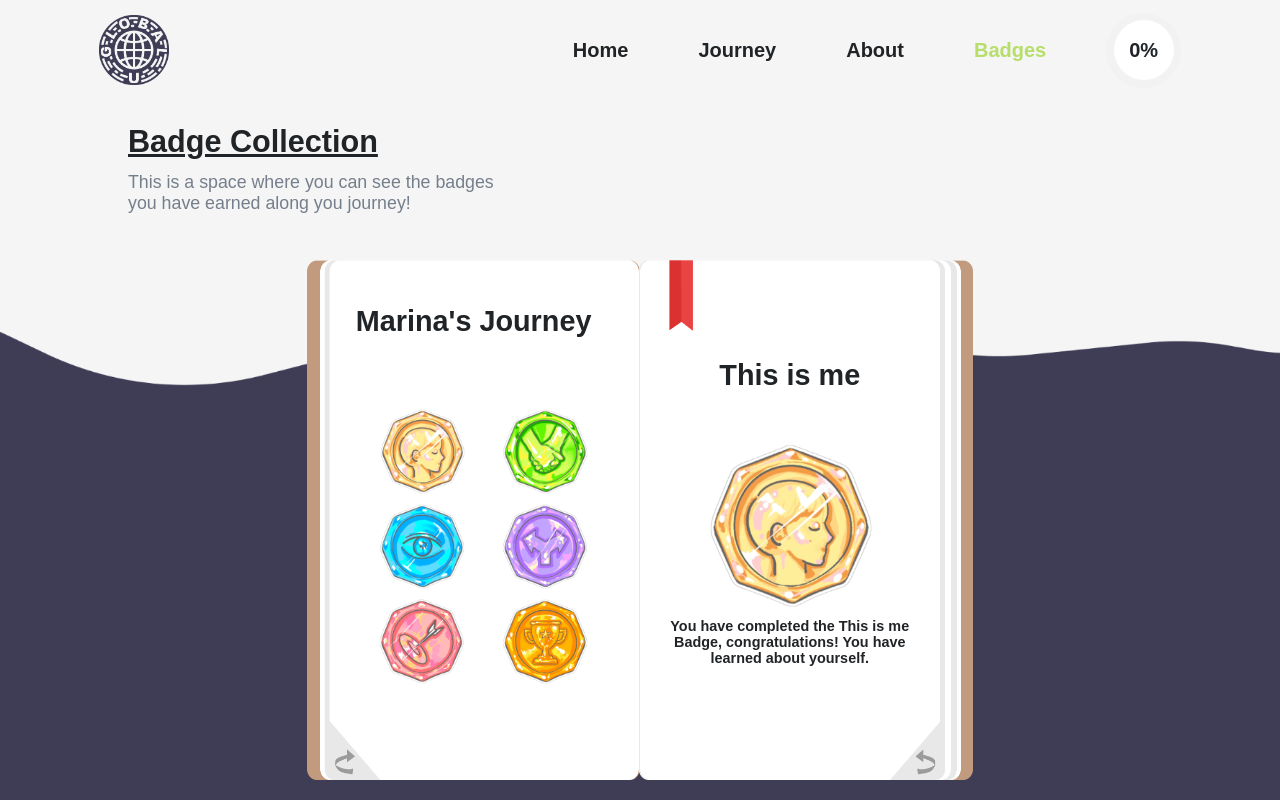
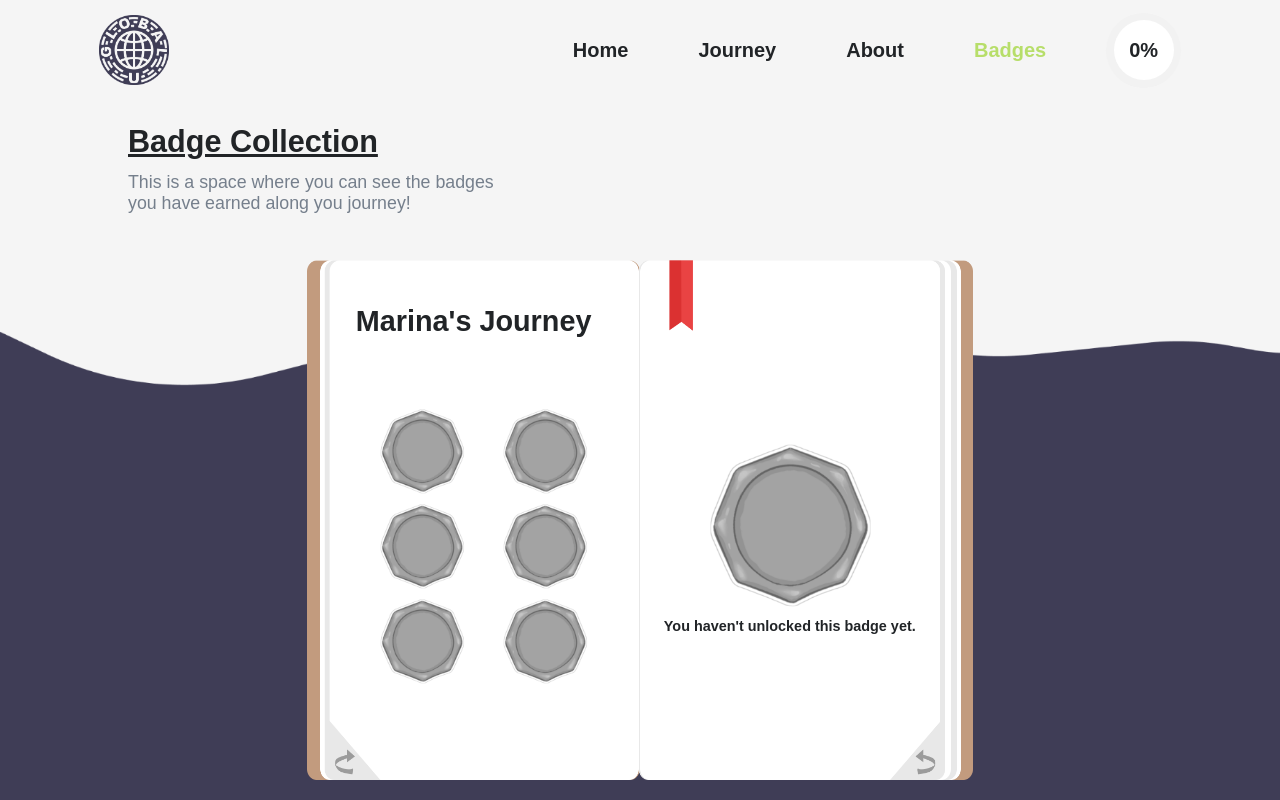
Before and after one commit to titouandeschanels/GlobalCitizenship, a React (Create React App) app in the folder gccapp/: page /badges in a window 1280 px wide. Both pictures are taken after a click on the element 787 px from the left and 748 px from the top of the page. Shown: the top 800 px of the page. Built offline with nearby package versions, Linux system fonts and the light colour scheme.

Commit message:
connected badge collection to submissions

```diff
--- a/gccapp/src/components/badgesBook/index.tsx
+++ b/gccapp/src/components/badgesBook/index.tsx
@@ -1,4 +1,4 @@
-import { useState } from 'react';
+import { useEffect, useState } from 'react';
 import { BookContainer, BookClosedImage, BookClosedButton, BookClosedTitle, BookOpenImage, BookOpenTitle, BookOpenContainerLeft, BookOpenLine, BookOpenButton, BookOpenContainerRight, BookOpenBadgeTitle, BookOpenBadgeDescription, BookOpenBadgeImage } from './elements';
 import BadgeModule1 from '../../assets/badges/badge-module1.png';
 import BadgeModule2 from '../../assets/badges/badge-module2.png';
@@ -6,6 +6,7 @@ import BadgeModule3 from '../../assets/badges/badge-module3.png';
 import BadgeModule4 from '../../assets/badges/badge-module4.png';
 import BadgeModule5 from '../../assets/badges/badge-module5.png';
 import BadgeModule6 from '../../assets/badges/badge-module6.png';
+import EmptyBadge from '../../assets/badges/empty-badge.png';
 
 const BadgesBook = () => {
     const [bookOpen, setBookOpen] = useState(false);
@@ -43,9 +44,26 @@ const BadgesBook = () => {
         }
     ]);
 
-    const [cuurentBadge, setCurrentBadge] = useState(0);
+    const [currentBadge, setCurrentBadge] = useState(0);
+    const [fileUploads, setFileUploads] = useState(localStorage.getItem('fileUploads') || '0');
 
+    useEffect(() => {
+        if (!localStorage.getItem('fileUploads')) {
+            localStorage.setItem('fileUploads', '0');
+        }
 
+        const handleStorageChange = () => {
+            setFileUploads(localStorage.getItem('fileUploads') || '0');
+        };
+
+        window.addEventListener('storage', handleStorageChange);
+
+        return () => {
+            window.removeEventListener('storage', handleStorageChange);
+        };
+    }, []);
+
+    const parsedFileUploads = fileUploads ? JSON.parse(fileUploads) : [];
 
     return (
         <BookContainer>
@@ -58,37 +76,37 @@ const BadgesBook = () => {
                     <BookOpenContainerLeft>
                         <BookOpenLine>
                             <BookOpenButton onClick={() => setCurrentBadge(0)}>
-                                <img src={BadgeModule1} alt="Badge Module 1" />
+                                <img src={parsedFileUploads[0]?.uploaded ? BadgeModule1 : EmptyBadge} alt="Badge Module 1" />
                             </BookOpenButton>
                             <BookOpenButton onClick={() => setCurrentBadge(1)}>
-                                <img src={BadgeModule2} alt="Badge Module 2" />
+                                <img src={parsedFileUploads[1]?.uploaded ? BadgeModule2 : EmptyBadge} alt="Badge Module 2" />
                             </BookOpenButton>
                         </BookOpenLine>
                         <BookOpenLine>
                             <BookOpenButton onClick={() => setCurrentBadge(2)}>
-                                <img src={BadgeModule3} alt="Badge Module 3" />
+                                <img src={parsedFileUploads[2]?.uploaded ? BadgeModule3 : EmptyBadge} alt="Badge Module 3" />
                             </BookOpenButton>
                             <BookOpenButton onClick={() => setCurrentBadge(3)}>
-                                <img src={BadgeModule4} alt="Badge Module 4" />
+                                <img src={parsedFileUploads[3]?.uploaded ? BadgeModule4 : EmptyBadge} alt="Badge Module 4" />
                             </BookOpenButton>
                         </BookOpenLine>
                         <BookOpenLine>
                             <BookOpenButton onClick={() => setCurrentBadge(4)}>
-                                <img src={BadgeModule5} alt="Badge Module 5" />
+                                <img src={parsedFileUploads[4]?.uploaded ? BadgeModule5 : EmptyBadge} alt="Badge Module 5" />
                             </BookOpenButton>
                             <BookOpenButton onClick={() => setCurrentBadge(5)}>
-                                <img src={BadgeModule6} alt="Badge Module 6" />
+                                <img src={parsedFileUploads[5]?.uploaded ? BadgeModule6 : EmptyBadge} alt="Badge Module 6" />
                             </BookOpenButton>
                         </BookOpenLine>
                     </BookOpenContainerLeft>
 
                     <BookOpenContainerRight>
                         <BookOpenBadgeTitle>
-                            {badges[cuurentBadge].title}
+                            {parsedFileUploads[currentBadge]?.uploaded ? badges[currentBadge].title : ""}
                         </BookOpenBadgeTitle>
-                        <BookOpenBadgeImage src={badges[cuurentBadge].badge} alt="Badge" />
+                        <BookOpenBadgeImage src={parsedFileUploads[currentBadge]?.uploaded ? badges[currentBadge].badge : EmptyBadge} alt="Badge" />
                         <BookOpenBadgeDescription>
-                            {badges[cuurentBadge].description}
+                            {parsedFileUploads[currentBadge]?.uploaded ? badges[currentBadge].description : "You haven't unlocked this badge yet."}
                         </BookOpenBadgeDescription>
                     </BookOpenContainerRight>
 
@@ -96,7 +114,7 @@ const BadgesBook = () => {
             ) : (
                 <BookClosedImage>
                     <BookClosedTitle>
-                        <span dangerouslySetInnerHTML={{ __html: "Emma's<br/>Global Citizenship<br/>Journey" }} />
+                        <span dangerouslySetInnerHTML={{ __html: "Marina's<br/>Global Citizenship<br/>Journey" }} />
                     </BookClosedTitle>
                     <BookClosedButton onClick={() => setBookOpen(true)} />
                 </BookClosedImage>
--- a/gccapp/src/components/journey/index.tsx
+++ b/gccapp/src/components/journey/index.tsx
@@ -17,8 +17,8 @@ import React from "react";
 import Navigation from "../navigation";
 import { ReactComponent as TrophyIcon } from "../../assets/icons/trophy-icon.svg";
 import { ReactComponent as TisismeIcon } from "../../assets/icons/speechbubble-thisisme-icon.svg";
-import {ReactComponent as TrophyLockIcon} from "../../assets/icons/trophy-lock-icon.svg"
-import {useLevelStore} from "../../position_store";
+import { ReactComponent as TrophyLockIcon } from "../../assets/icons/trophy-lock-icon.svg"
+import { useLevelStore } from "../../position_store";
 
 
 interface JourneyComponentProps {
@@ -47,36 +47,31 @@ const idgitem: StepItem[] = [
         id: 2,
         mode: "IDG",
         title: "2. Me and my circles",
-        description: " ",
-        image: TisismeIcon, //example image
+        description: "This module is not yet available.",
     },
     {
         id: 3,
         mode: "IDG",
         title: "3. The influence of perceptions",
-        description: " ",
-        image: TisismeIcon,
+        description: "This module is not yet available.",
     },
     {
         id: 4,
         mode: "IDG",
         title: "4. Dilemmas",
-        description: " ",
-        image: TisismeIcon,
+        description: "This module is not yet available.",
     },
     {
         id: 5,
         mode: "IDG",
         title: "5. Challenge and Goal Setting",
-        description: " ",
-        image: TisismeIcon,
+        description: "This module is not yet available.",
     },
     {
         id: 6,
         mode: "IDG",
         title: "6. Value-based Challenge Creation",
-        description: " ",
-        image: TisismeIcon,
+        description: "This module is not yet available.",
     },
 ];
 const sdgitem: StepItem[] = [
@@ -85,35 +80,30 @@ const sdgitem: StepItem[] = [
         mode: "SDG",
         title: "",
         description: " ",
-        image: TisismeIcon,
     },
     {
         id: 8,
         mode: "SDG",
         title: "",
         description: "",
-        image: TisismeIcon,
     },
     {
         id: 9,
         mode: "SDG",
         title: "",
         description: " ",
-        image: TisismeIcon,
     },
     {
         id: 10,
         mode: "SDG",
         title: "",
         description: "",
-        image: TisismeIcon,
     },
     {
         id: 11,
         mode: "SDG",
         title: "",
         description: "",
-        image: TisismeIcon,
     },
 ];
 const Journeylayout: React.FC<JourneyComponentProps> = () => {
@@ -136,6 +126,7 @@ const Journeylayout: React.FC<JourneyComponentProps> = () => {
                         {idgitem.map((item: StepItem) => {
                             return (
                                 <StepBox
+                                    key={item.id}
                                     idx={item.id}
                                     title={item.title}
                                     description={item.description}
@@ -151,6 +142,7 @@ const Journeylayout: React.FC<JourneyComponentProps> = () => {
                         {sdgitem.map((item: StepItem) => {
                             return (
                                 <StepBox
+                                    key={item.id}
                                     idx={item.id}
                                     title={item.title}
                                     description={item.description}
--- a/gccapp/src/components/step/index.tsx
+++ b/gccapp/src/components/step/index.tsx
@@ -16,6 +16,7 @@ import { ReactComponent as SpeechBubbleIcon } from "../../assets/icons/speechbub
 import { ReactComponent as FlagIcon } from "../../assets/icons/journey-flag-icon.svg";
 import { ReactComponent as StepIcon } from "../../assets/icons/journey-step-icon.svg";
 import { useNavigate } from "react-router-dom";
+
 interface StepBoxProps extends React.HTMLAttributes<HTMLDivElement> {
     idx: number;
     description: string;
@@ -33,12 +34,6 @@ const StepBox: React.FC<StepBoxProps> = ({
         const onClickHandler = (idx: number) => {
             if(idx === 1){
                 navigate("/this-is-me", { replace: false });
-            }
-            if (idx <=currentLevel){
-                if (idx === 2) {
-                        navigate("/me-and-my-circle", { replace: false });
-                    }
-                //...(add the exercise pages here)
             }
             return;
         };
--- a/gccapp/src/components/submission/index.tsx
+++ b/gccapp/src/components/submission/index.tsx
@@ -29,7 +29,7 @@ import BadgeModule4 from '../../assets/badges/badge-module4.png';
 import BadgeModule5 from '../../assets/badges/badge-module5.png';
 import BadgeModule6 from '../../assets/badges/badge-module6.png';
 import { Link } from "react-router-dom";
-import { useLevelStore } from "../../position_store";  // Importiere den useLevelStore
+import { useLevelStore } from "../../position_store";
 
 interface FileUploadStatus {
     files: File[];
@@ -41,8 +41,19 @@ interface SubmissionProps { }
 const Submissionlayout: React.FC<SubmissionProps> = () => {
     const [fileUploads, setFileUploads] = useState<FileUploadStatus[]>(() => {
         const savedUploads = localStorage.getItem("fileUploads");
-        return savedUploads ? JSON.parse(savedUploads) : Array(6).fill({ files: [], uploaded: false });
+        if (savedUploads) {
+            try {
+                const parsedUploads = JSON.parse(savedUploads);
+                if (Array.isArray(parsedUploads)) {
+                    return parsedUploads;
+                }
+            } catch (error) {
+                console.error("Error parsing file uploads from localStorage:", error);
+            }
+        }
+        return Array(6).fill({ files: [], uploaded: false });
     });
+
     const [popupStates, setPopupStates] = useState<boolean[]>(Array(6).fill(false));
 
     const completeModule = useLevelStore(state => state.completeModule);
@@ -62,7 +73,7 @@ const Submissionlayout: React.FC<SubmissionProps> = () => {
         completeModule(modules[index]);
 
         const toString = (num: number) => num.toString();
-        let stringPercent = toString(100 / 6 * (index + 1));
+        let stringPercent = toString(100 / modules.length * (index + 1));
         stringPercent = stringPercent.split(".")[0];
         localStorage.setItem("percentProgress", stringPercent);
         const event = new Event('storage');
@@ -70,9 +81,11 @@ const Submissionlayout: React.FC<SubmissionProps> = () => {
     };
 
     const handleOpenPopup = (index: number) => {
-        const updatedPopupStates = [...popupStates];
-        updatedPopupStates[index] = true;
-        setPopupStates(updatedPopupStates);
+        if (!fileUploads[index].uploaded) {
+            const updatedPopupStates = [...popupStates];
+            updatedPopupStates[index] = true;
+            setPopupStates(updatedPopupStates);
+        }
     };
 
     const handleClosePopup = (index: number) => {
```
Also changed, not shown: gccapp/src/assets/badges/empty-badge.png (added).
